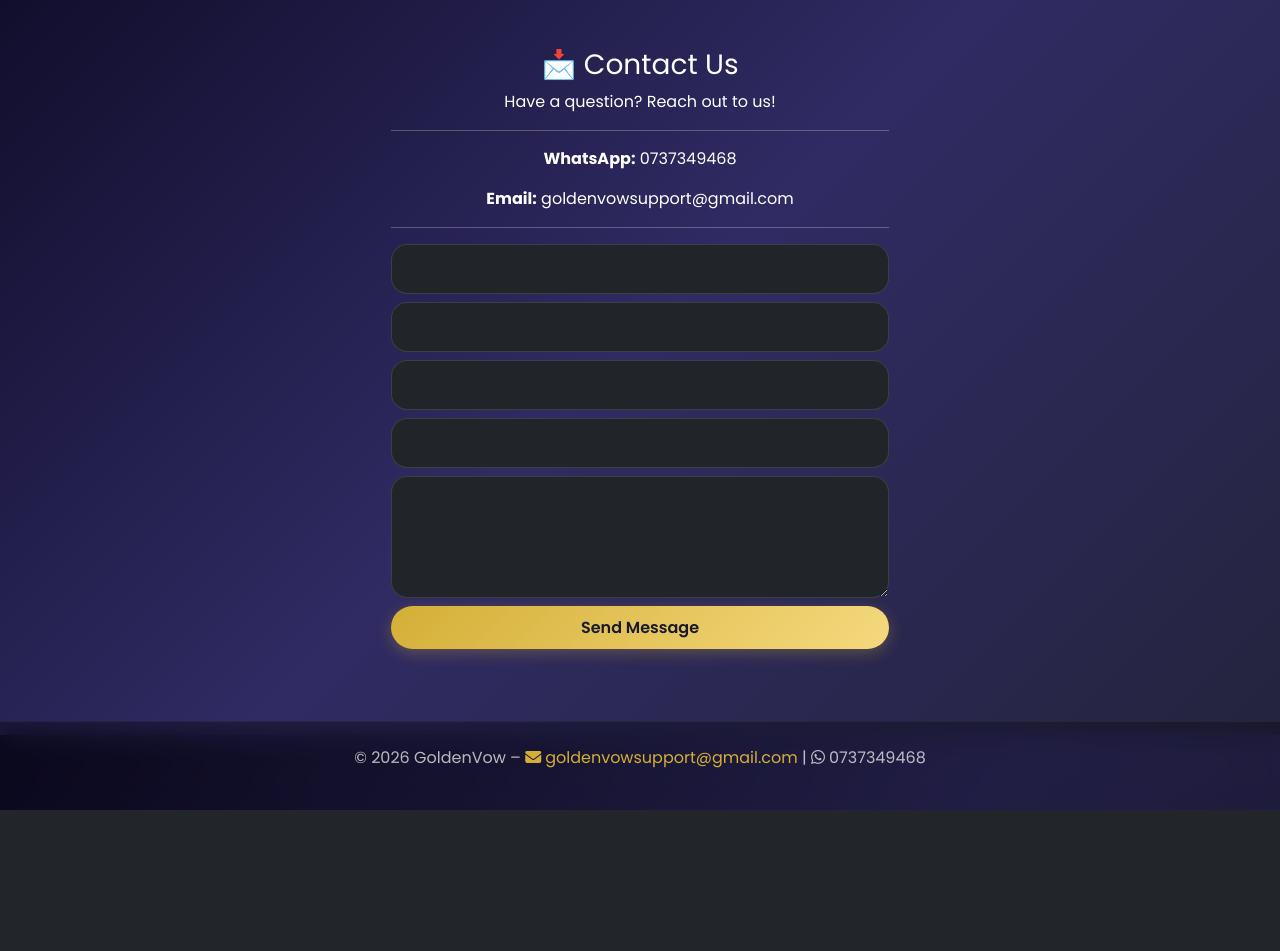
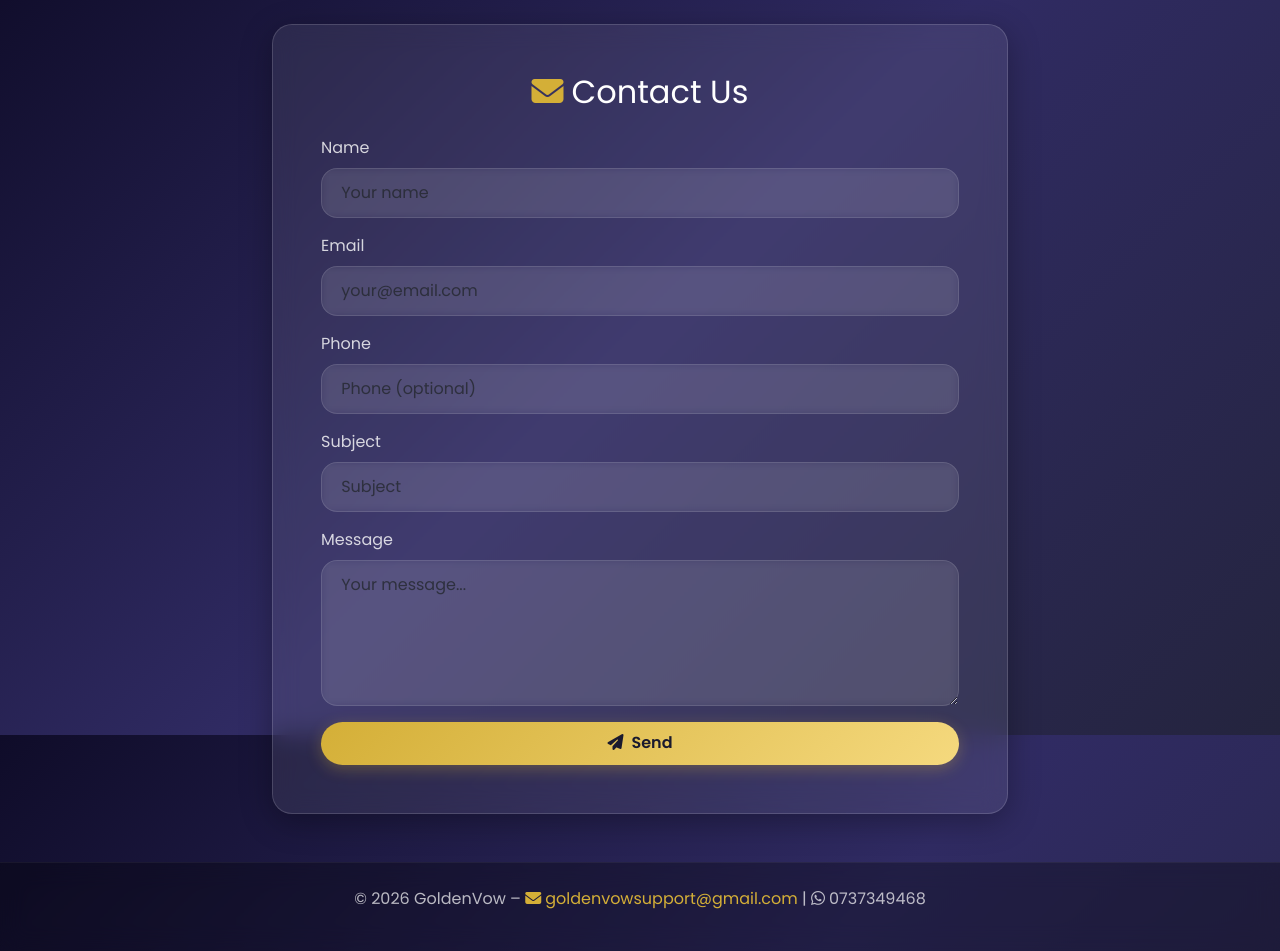
Before and after one commit to mafiayeng/goldenvow, a Flask app: page /contact in a window 1280 px wide. Shown: the part 65-1016 px from the top of the page. Before the commit the page ends 875 px from the top, so only its background shows below. Run offline with Flask 3, Linux system fonts and the light colour scheme.

Commit message:
Update contact.html

```diff
--- a/template/contact.html
+++ b/template/contact.html
@@ -2,23 +2,32 @@
 {% block title %}Contact Us{% endblock %}
 {% block content %}
 <div class="row justify-content-center">
-    <div class="col-md-6">
-        <div class="glass-card p-4">
-            <h3 class="golden-text text-center">📩 Contact Us</h3>
-            <p class="text-muted-light text-center">Have a question? Reach out to us!</p>
-            <hr>
-            <div class="text-center mb-3">
-                <p><i class="bi bi-whatsapp golden-text"></i> <strong>WhatsApp:</strong> {{ support_whatsapp }}</p>
-                <p><i class="bi bi-envelope golden-text"></i> <strong>Email:</strong> {{ support_email }}</p>
-            </div>
-            <hr>
+    <div class="col-md-8">
+        <div class="glass p-4 p-md-5">
+            <h2 class="text-center mb-4"><i class="fas fa-envelope text-gold me-2"></i>Contact Us</h2>
             <form method="POST">
-                <div class="mb-2"><input type="text" name="name" placeholder="Your Name" class="form-control bg-dark text-light" required></div>
-                <div class="mb-2"><input type="email" name="email" placeholder="Email" class="form-control bg-dark text-light" required></div>
-                <div class="mb-2"><input type="tel" name="phone" placeholder="Phone (optional)" class="form-control bg-dark text-light"></div>
-                <div class="mb-2"><input type="text" name="subject" placeholder="Subject" class="form-control bg-dark text-light" required></div>
-                <div class="mb-2"><textarea name="message" placeholder="Message" class="form-control bg-dark text-light" rows="4" required></textarea></div>
-                <button type="submit" class="btn btn-gold w-100">Send Message</button>
+                {{ form.csrf_token }}
+                <div class="mb-3">
+                    {{ form.name.label(class="form-label") }}
+                    {{ form.name(class="form-control", placeholder="Your name") }}
+                </div>
+                <div class="mb-3">
+                    {{ form.email.label(class="form-label") }}
+                    {{ form.email(class="form-control", placeholder="your@email.com") }}
+                </div>
+                <div class="mb-3">
+                    {{ form.phone.label(class="form-label") }}
+                    {{ form.phone(class="form-control", placeholder="Phone (optional)") }}
+                </div>
+                <div class="mb-3">
+                    {{ form.subject.label(class="form-label") }}
+                    {{ form.subject(class="form-control", placeholder="Subject") }}
+                </div>
+                <div class="mb-3">
+                    {{ form.message.label(class="form-label") }}
+                    {{ form.message(class="form-control", rows=5, placeholder="Your message...") }}
+                </div>
+                <button type="submit" class="btn btn-gold w-100"><i class="fas fa-paper-plane me-2"></i>Send</button>
             </form>
         </div>
     </div>
```
